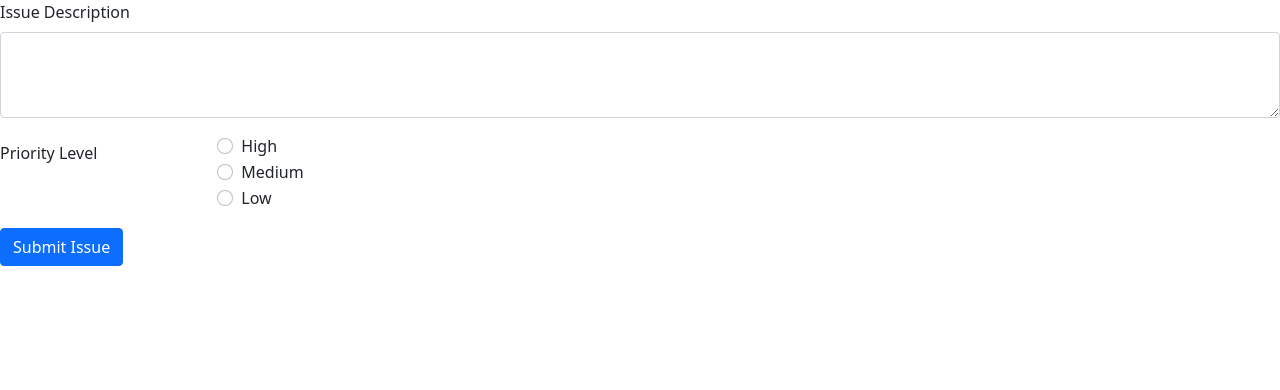
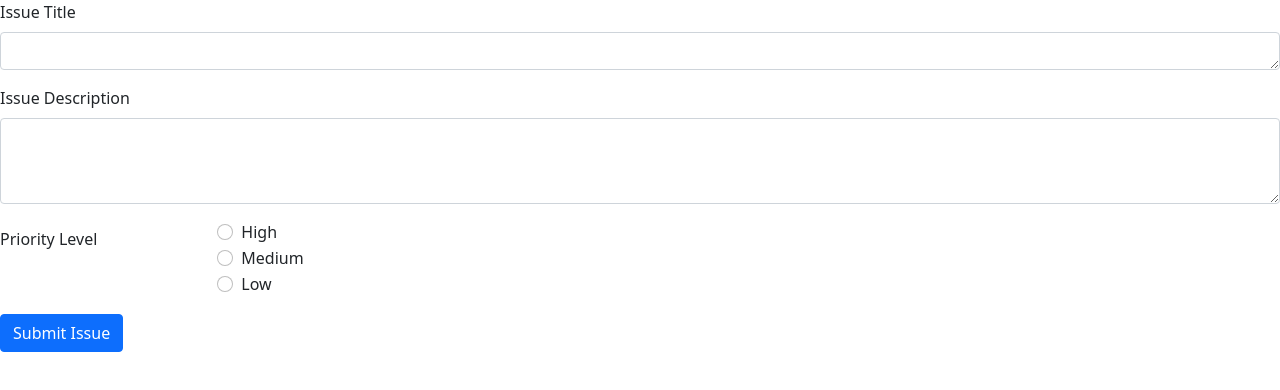
Before and after one commit to JoeyFitzpatrick/issue-tracker, a Next.js app: page /create in a window 1280 px wide. Shown: the top 390 px of the page. Built offline with nearby package versions, Linux system fonts and the light colour scheme; no server answers.

Commit message:
Working on connecting to db

```diff
--- a/pages/create.js
+++ b/pages/create.js
@@ -1,14 +1,32 @@
 import { useState } from "react";
+import clientPromise from "../lib/mongodb";
+
 import { Row, Col, Form, Button } from "react-bootstrap";
 import "../node_modules/bootstrap/dist/css/bootstrap.min.css";
 
-const Create = () => {
+const testIssue = {
+  title: "First issue",
+  body: "this is a test",
+  priority: "medium",
+  user: "Joey",
+  date: Date(),
+  tags: ["test", "database"],
+};
+
+const Create = ({ db }) => {
+  const [issueTitle, setIssueTitle] = useState();
   const [issueText, setIssueText] = useState();
   const [priority, setPriority] = useState();
 
   const handleSubmit = (e) => {
     e.preventDefault();
-    console.log(issueText, priority);
+    console.log(issueTitle, issueText, priority);
+    console.log(client.db())
+  };
+
+  const handleIssueTitleChange = (e) => {
+    console.log(e.target.name, e.target.value);
+    setIssueTitle(e.target.value);
   };
 
   const handleIssueTextChange = (e) => {
@@ -24,6 +42,14 @@ const Create = () => {
   return (
     <>
       <Form onSubmit={handleSubmit}>
+        <Form.Group className="mb-3" controlId="createFormTitle">
+          <Form.Label>Issue Title</Form.Label>
+          <Form.Control
+            as="textarea"
+            rows={1}
+            onChange={handleIssueTitleChange}
+          />
+        </Form.Group>
         <Form.Group className="mb-3" controlId="createFormText">
           <Form.Label>Issue Description</Form.Label>
           <Form.Control
@@ -69,3 +95,22 @@ const Create = () => {
 };
 
 export default Create;
+
+export async function getServerSideProps(context) {
+  try {
+    // client.db() will be the default database passed in the MONGODB_URI
+    // You can change the database by calling the client.db() function and specifying a database like:
+    // const db = client.db("myDatabase");
+    // Then you can execute queries against your database like so:
+    // db.find({}) or any of the MongoDB Node Driver commands
+    await clientPromise;
+    return {
+      props: { db: client.db() },
+    };
+  } catch (e) {
+    console.error(e);
+    return {
+      props: { db: null },
+    };
+  }
+}
--- a/pages/index.js
+++ b/pages/index.js
@@ -2,6 +2,7 @@ import Head from "next/head";
 import clientPromise from "../lib/mongodb";
 import Nav from "../components/Nav"
 import '../node_modules/bootstrap/dist/css/bootstrap.min.css';
+
 
 /*
 Features:
```
